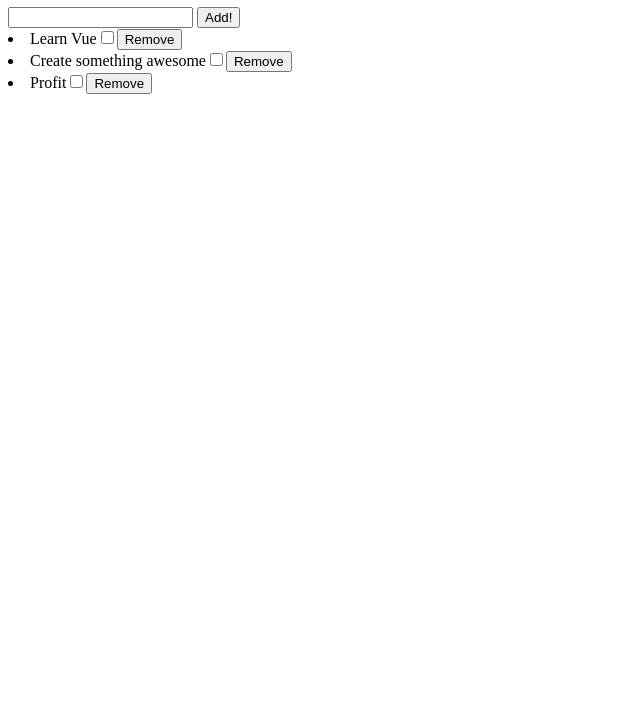
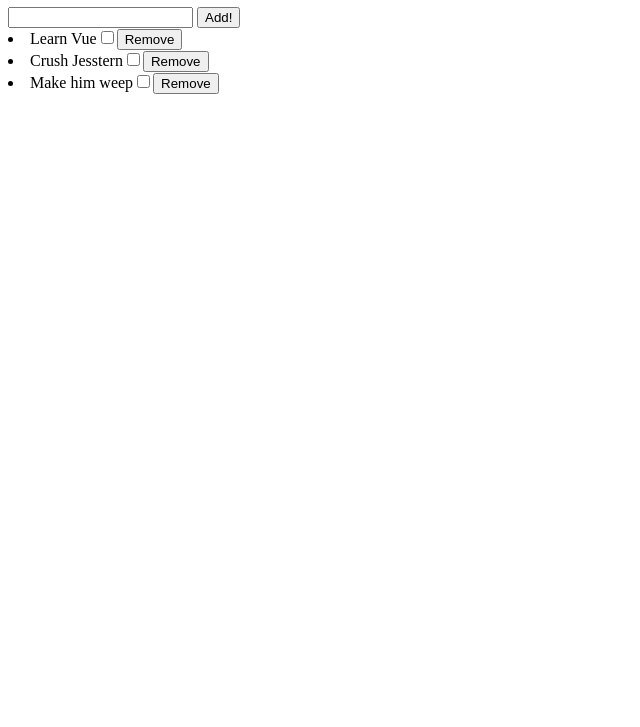
Before and after one commit to n4t0b0t/vue-todo-list, a plain HTML site: page index.html in a window 1280 px wide. Shown: the part 73-800 px from the top of the page, without its empty margins (0-640 px from the left). Drawn offline with nearby package versions, Linux system fonts and the light colour scheme.

Commit message:
Update todo items

```diff
--- a/index.html
+++ b/index.html
@@ -32,8 +32,8 @@
           message: "",
           todoList: [
             { id: 0, text: "Learn Vue", isCompleted: false },
-            { id: 1, text: "Create something awesome", isCompleted: false },
-            { id: 3, text: "Profit", isCompleted: false }
+            { id: 1, text: "Crush Jesstern", isCompleted: false },
+            { id: 3, text: "Make him weep", isCompleted: false }
           ]
         },
         methods: {
```
